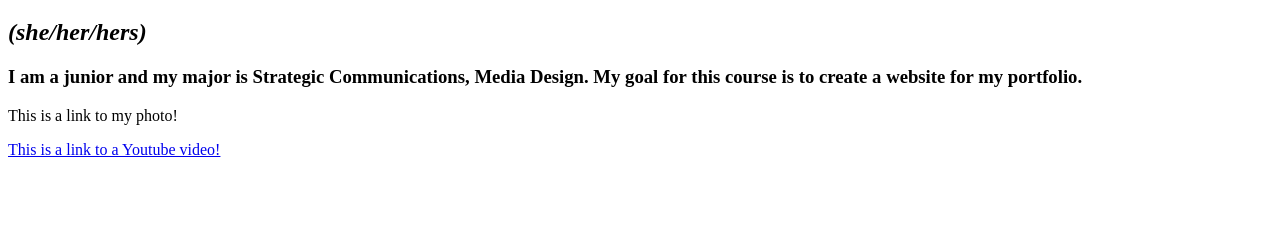
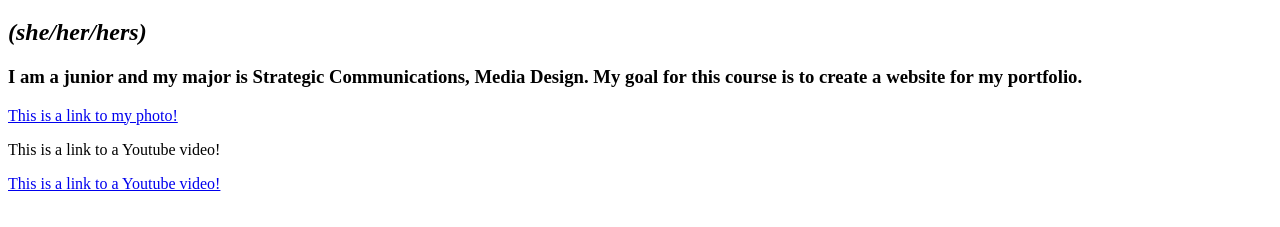
Before and after one commit to rach7239/rach7239.github.io, a plain HTML site: page index.html in a window 1280 px wide. Shown: the part 61-288 px from the top of the page. Drawn offline with Linux system fonts and the light colour scheme.

Commit message:
Update index.html

```diff
--- a/index.html
+++ b/index.html
@@ -10,9 +10,8 @@
     <h1>Rachel Choi</h1>
     <h2><em>(she/her/hers)</em></h2>
     <h3>I am a <strong>junior</strong> and my major is <strong>Strategic Communications, Media Design</strong>. My goal for this course is to create a website for my portfolio.</h3>
-    <p> This is a link to my photo!</p>
-    <a href="/img/rachel.jpg"
-    <p> This is a link to a Youtube video!</p>
-    <a href="https://www.youtube.com/watch?v=jfKfPfyJRdk"
+    <p><a href="img/rachel.jpg">This is a link to my photo!</a></p>
+    <p>This is a link to a Youtube video!</p>
+    <p><a href="https://www.youtube.com/watch?v=jfKfPfyJRdk">This is a link to a Youtube video!</a></p>
 </body>
 </html>
```
